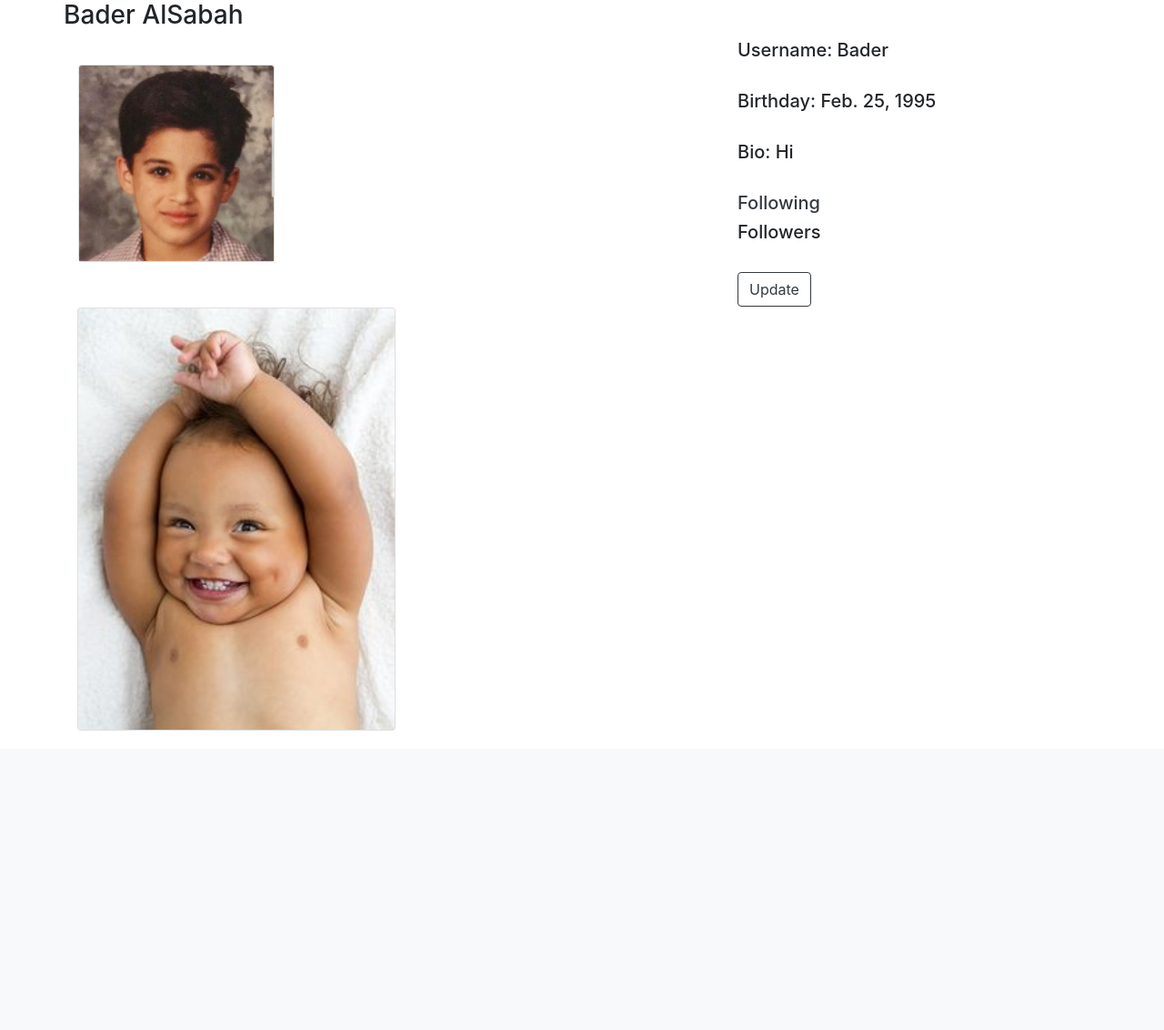
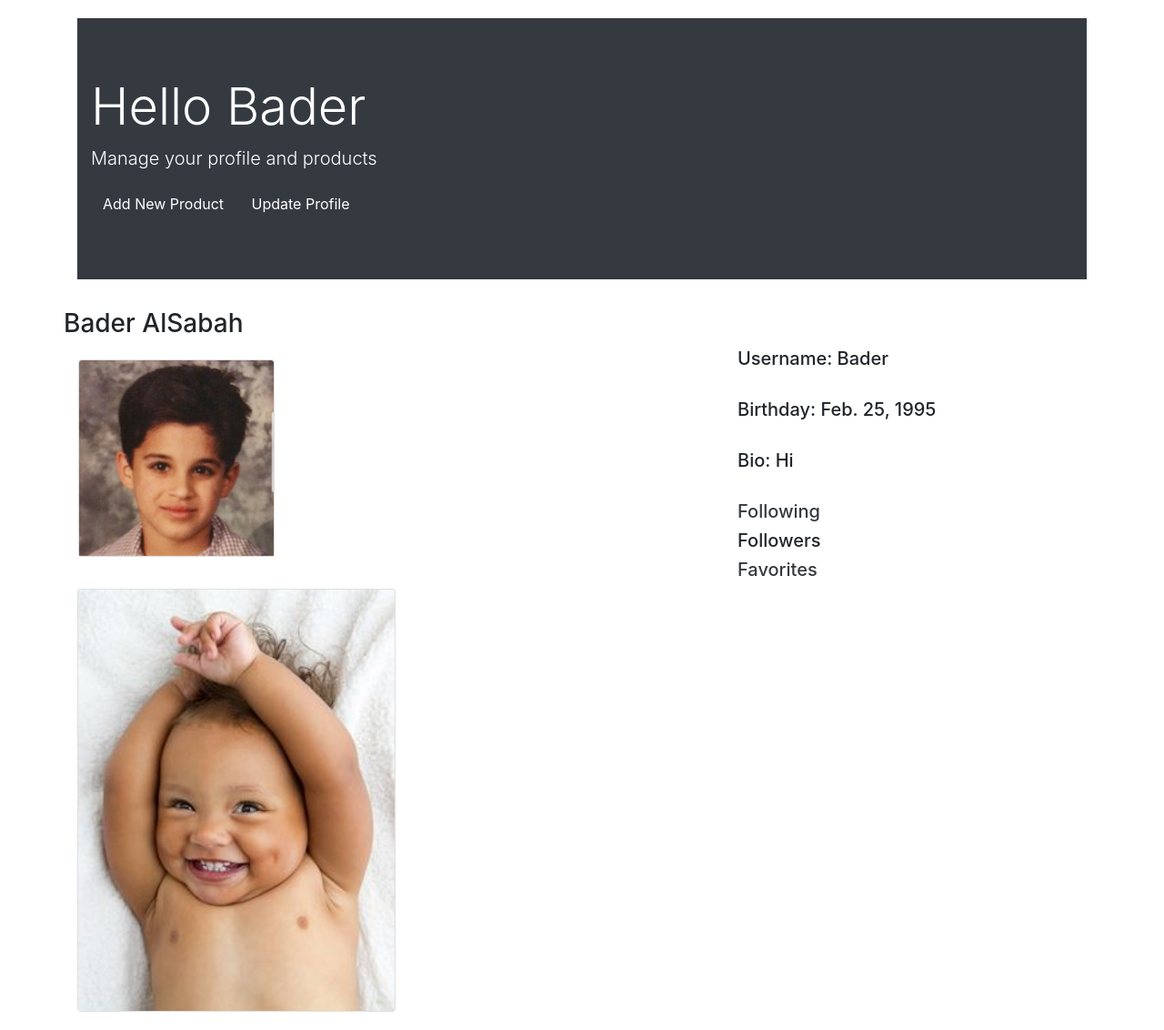
Before and after one commit to Lailz/ProductHub, a Django app: page /profileview/5/ in a window 1280 px wide. Shown: the part 56-1188 px from the top of the page at 91% size. Before the commit the page ends 859 px from the top, so only its background shows below. Run offline with Django 3.2, Linux system fonts and the light colour scheme; a user stored in the database is signed in; data comes from the database, SQL or seed files in the repository; both versions use the stored data as it was after the commit; some libraries are stand-ins or nearby versions.

Commit message:
profile page updated

```diff
--- a/producthub/urls.py
+++ b/producthub/urls.py
@@ -18,7 +18,9 @@ urlpatterns = [
     path('profileupdate/', views.profileupdate, name='profile_update'),
 
     path('followuser/<int:user_id>/', views.followuser, name='follow_user'),
-    path('following/<int:user_id>/', views.following, name='following'),
+    path('following/<int:user_id>/', views.followinguser, name='following'),
+
+    path('favorites/<int:user_id>/', views.favorites, name='favorites'),
 ]
 
 
--- a/products/templates/profile_view.html
+++ b/products/templates/profile_view.html
@@ -8,6 +8,19 @@ Profile View
 
 
 {% block code %}
+	{% if user_obj %}
+		<div class="jumbotron jumbotron-fluid jumb bg-dark">
+  		<div class="container">
+  			<h1 class="display-4 text-white">Hello {{user.username}}</h1>
+   			<p class="lead text-white">Manage your profile and products</p>
+   			<a href="{% url 'products:product_create' %}"  ><button class="btn btn-dark">Add New Product </button> </a>
+   			<a href="{% url 'profile_update' %}" class="btn btn-dark"> Update Profile</a>
+
+ 		 </div>
+	</div>
+	{% endif %}
+
+
 <div class="row">
 	<br>
 	<h3>{{ user.first_name }} {{ user.last_name }}</h3>
@@ -26,10 +39,9 @@ Profile View
 					<h5>Birthday: {{ user.profile.birthday }}</h5> <br>
 					<h5>Bio: {{ user.profile.bio }}</h5> <br>
 					<a href="/following/{{user.id}}/" class="text-dark"><h5>Following</h5></a>
-					<h5>Followers</h5><br>
-					{% if user_obj %}
-					<a href="{% url 'profile_update' %}" class="btn btn-outline-dark"> Update</a>
-					{% else %}
+					<h5>Followers</h5>
+					<a href="/favorites/{{user.id}}/" class="text-dark"><h5>Favorites</h5></a>
+					{% if user_obj is False%}
 					<button onclick="fol({{user.id}})" id="follow_text" class="btn btn-outline-dark">Follow <i ></i></button>
 					{% endif %}
 			</td>
--- a/products/views.py
+++ b/products/views.py
@@ -71,14 +71,31 @@ def profileview(request, user_id):
 
 	return render(request, 'profile_view.html', context)
 
-def following(request, user_id):
-	follows = request.user.follower.all()
+def followinguser(request, user_id):
+	us = User.objects.get(id=user_id)
+	follows = us.follower.all()
 
 	context = {
 		"follows": follows,
 	}
 	return render(request, 'following.html', context)
 
+def followeruser(request, user_id):
+	following = request.user.following.all()
+
+	context = {
+		"follows": follows,
+	}
+	return render(request, 'following.html', context)
+
+def favorites(request, user_id):
+	us = Product.objects.get(id=user_id)
+	favs = us.name.all()
+
+	context = {
+		"favs": favs,
+	}
+	return render(request, 'favorites.html', context)
 
 def profileupdate(request):
 	if request.method == 'POST':
@@ -100,11 +117,17 @@ def profileupdate(request):
 def productlist(request):
 	if (request.user.is_anonymous):
 		form = Product.objects.order_by("name")[:10]
+
+		query = request.GET.get('q')
+
+		if query:
+			form = form.filter(name__contains=query)
 		context = {
 		"form": form
 		}
 		return render(request, 'product_list.html', context)
 	else:
+
 		form = Product.objects.all()
 		user_obj = request.user
 
@@ -203,6 +226,8 @@ def favoriteproduct(request, product_id):
 	}
 	return JsonResponse(context, safe=False)
 
+
+
 def followuser(request, user_id):
     instance = get_object_or_404(User, id=user_id, is_active=True)
     follow_obj, created = FollowUser.objects.get_or_create(follower=request.user, following=instance)
```
Also changed, not shown: products/templates/favorites.html (added, +16 -0 lines), products/templates/product_list.html (+0 -11 lines), db.sqlite3.
